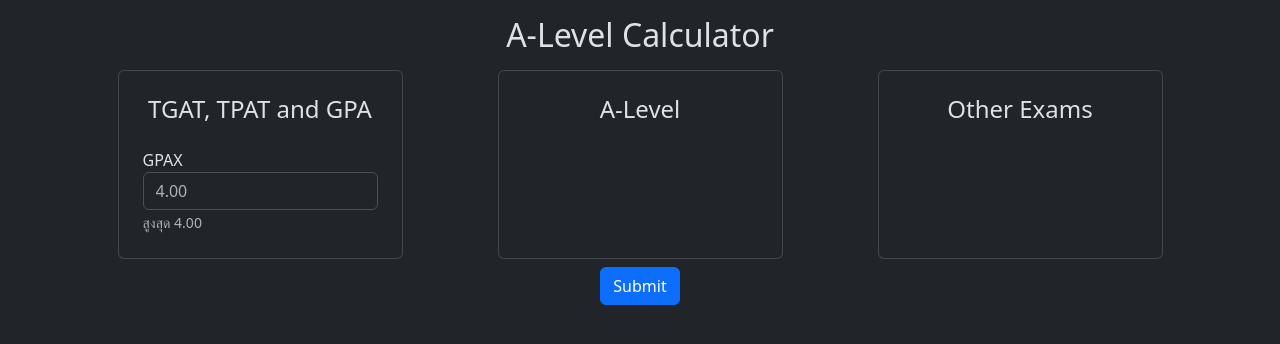
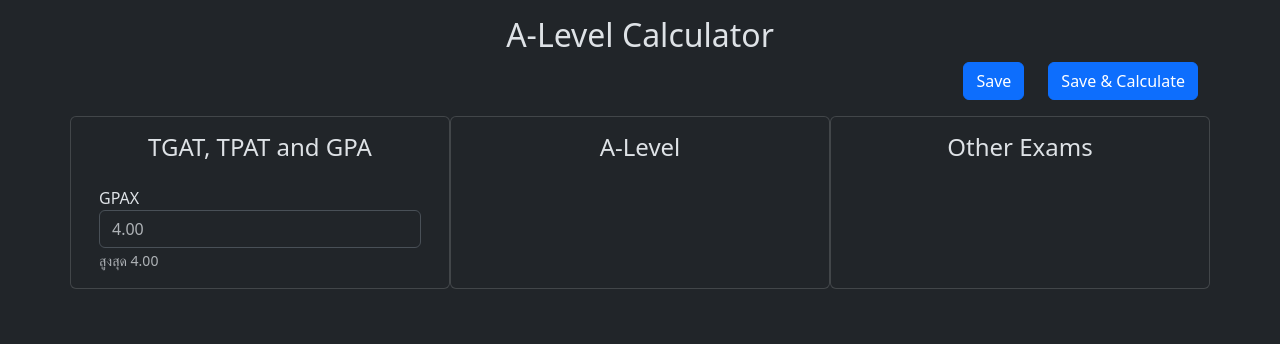
Before and after one commit to KhunakornP/A-plus-management, a Django app: page /calculator/ in a window 1280 px wide. Shown: the part 86-430 px from the top of the page. Run offline with Django 4.2, Linux system fonts and the light colour scheme; data that the repository does not hold is empty; some libraries are stand-ins or nearby versions.

Commit message:
modify fetchExamFields to be able to fetch multiple type of exams and move submit buttons to the top.

```diff
--- a/calculator/static/calculator/calculator.js
+++ b/calculator/static/calculator/calculator.js
@@ -1,9 +1,20 @@
-const examFieldContainer = document.getElementById('exam-field-container')
+const TContainer = document.getElementById('tgat-tpat')
+const AContainer = document.getElementById('a-level')
+const OContainer = document.getElementById('other-exams')
 
-async function fetchExamFieldsJSON() {
-  const tgatResponse = await fetch('/api/exams/?exam_type=TGAT');
-  const tgat = await tgatResponse.json();
-  return tgat;
+
+function processAndAppend(children, parent, func) {
+  if (parent !== null) {
+    for (const child of children) {
+      parent.appendChild(func(child));
+    }
+  }
+}
+
+async function fetchExamFieldsJSON(examType) {
+  const response = await fetch(`/api/exams/?exam_type=${examType}`);
+  const exams = await response.json();
+  return exams;
 }
 
 function generateExamFields(exam){
@@ -11,23 +22,25 @@ function generateExamFields(exam){
   examField.innerHTML = `
   <div class="card-body">
         <label for="${exam.name}">${exam.name}</label>
-        <input class="form-control" aria-describedby="${exam.name}-help" id="${exam.name}" placeholder="${exam.max_score}">
+        <input class="form-control exam-field" id="${exam.name}" placeholder="${exam.max_score}">
         <small id="${exam.name}-help" class="form-text text-muted">สูงสุด ${exam.max_score}</small>
       </div>
   `
   return examField;
 }
 
-async function appendExams(exams) {
-  for (const exam of exams) {
-    examFieldContainer.appendChild(generateExamFields(exam));
-  }
+async function renderExams() {
+  const tgat = await fetchExamFieldsJSON('TGAT');
+  const tpat = await fetchExamFieldsJSON('TPAT');
+  const aLevels = await fetchExamFieldsJSON('A-Level');
+  const others = await fetchExamFieldsJSON('Other');
+  processAndAppend(tgat, TContainer, generateExamFields);
+  processAndAppend(tpat, TContainer, generateExamFields);
+  processAndAppend(aLevels, AContainer, generateExamFields);
+  processAndAppend(others, OContainer, generateExamFields);
 }
 
-async function renderExams() {
-  const exams = await fetchExamFieldsJSON();
-  appendExams(exams);
-}
+
 
 document.addEventListener('DOMContentLoaded', async () => {
     renderExams();
--- a/calculator/templates/calculator/calculator.html
+++ b/calculator/templates/calculator/calculator.html
@@ -4,15 +4,20 @@
 
   {% load static %}
   <script src="https://cdn.jsdelivr.net/npm/js-cookie@3.0.5/dist/js.cookie.min.js" defer></script>
-  <script src="{% static 'calculator/calculator.js' %}" defer></script>
+  <script src="{% static 'calculator/calculator.js' %}" defer type="module"></script>
 {% endblock %}
 {% block content %}
 <div class="container">
 
+
   <h2 class="pt-3 text-center rounded">A-Level Calculator</h4>
+    <div class="d-flex my-2 justify-content-end">
+      <button type="submit" class="btn btn-primary me-4">Save</button>
+      <button type="submit" class="btn btn-primary">Save & Calculate</button>
+    </div>
 
-  <div class="row justify-content-around py-2">
-    <div class="col-3 card p-2" id="exam-field-container">
+  <div class="row gx-4 mt-3">
+    <div class="col-lg-4 mb-4 mb-lg-0 card" id="tgat-tpat">
       <h4 class="pt-3 text-center rounded">TGAT, TPAT and GPA</h4>
       <div class="card-body">
         <label for="GPA">GPAX</label>
@@ -21,16 +26,13 @@
       </div>
     </div>
 
-    <div class="col-3 card p-2">
+    <div class="col-lg-4 mb-4 mb-lg-0 card" id="a-level">
       <h4 class="pt-3 text-center rounded">A-Level</h4>
     </div>
 
-    <div class="col-3 card p-2">
+    <div class="col-lg-4 mb-4 mb-lg-0 card" id="other-exams">
       <h4 class="pt-3 text-center rounded">Other Exams</h4>
     </div>
   </div>
-  <div class="d-flex justify-content-center">
-    <button type="submit" class="btn btn-primary">Submit</button>
-  </div>
 </div>
 {% endblock %}
```
